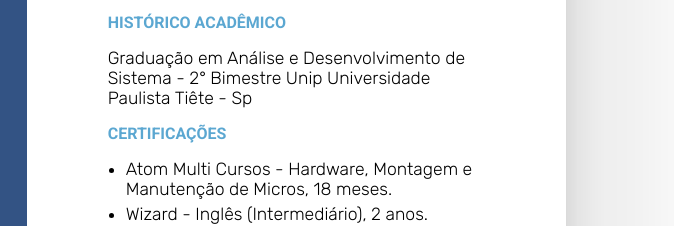
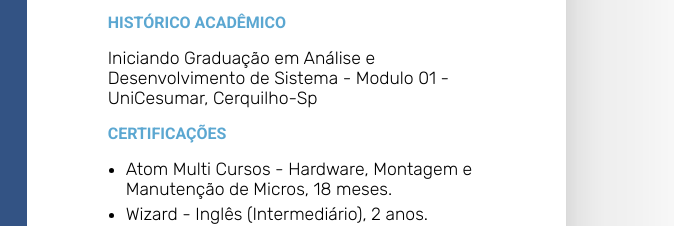
Before and after one commit to jromarioss/Curriculo, a plain HTML site: page index.html in a window 1280 px wide. Shown: the part 473-699 px from the top of the page, 499-1173 px from the left. Drawn offline with nearby package versions, Linux system fonts and the light colour scheme.

Commit message:
atualização

```diff
--- a/index.html
+++ b/index.html
@@ -64,7 +64,7 @@
           </section>
           <section role="complementary">
             <h3>HISTÓRICO ACADÊMICO</h3>
-            <P>Graduação em Análise e Desenvolvimento de Sistema - 2° Bimestre Unip Universidade Paulista Tiête - Sp</P>
+            <P>Iniciando Graduação em Análise e Desenvolvimento de Sistema - Modulo 01 - UniCesumar, Cerquilho-Sp</P>
           </section>
           <section class="main-right-section-course" role="complementary">
             <h3>CERTIFICAÇÕES</h3>
```
